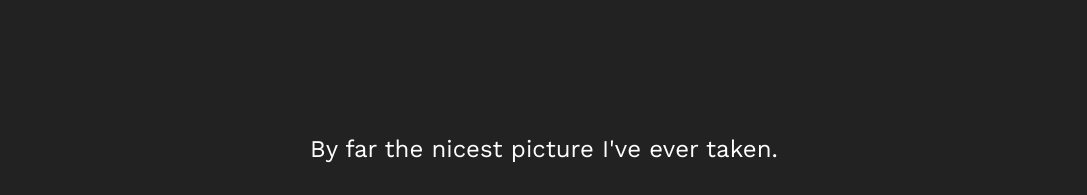
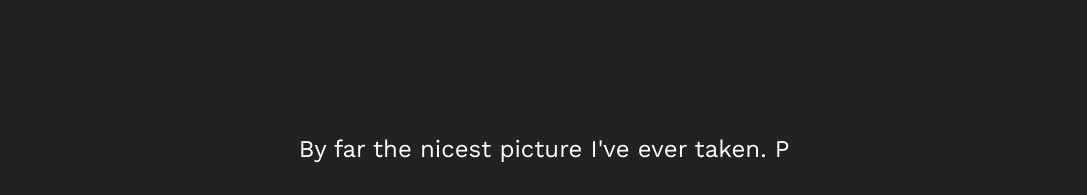
Before and after one commit to matthewortiz/matthewortiz.github.io, a plain HTML site: page index.html in a window 1280 px wide. Shown: the part 1500-1695 px from the top of the page, without its empty margins (96-1183 px from the left). Drawn offline with nearby package versions, Linux system fonts and the light colour scheme; some packages are replaced by stand-ins of ours; no server answers; files whose address does not match are found by name; a web font is replaced by a local one.

Commit message:
added a P to index

```diff
--- a/index.html
+++ b/index.html
@@ -152,7 +152,7 @@
 		</div>
 		<!-- data-colorbg="#FF6138" -->
 		<div class="pics" data-colorbg="" data-next="yes">
-			<h3 class="picture">By far the nicest picture I've ever taken.</h3>
+			<h3 class="picture">By far the nicest picture I've ever taken. P</h3>
 			<p>Switch Hardflip</p>
 			<div class="container1">
 				<!--<img height="45%" width="45%" src="skatepark.png"/>-->
```
